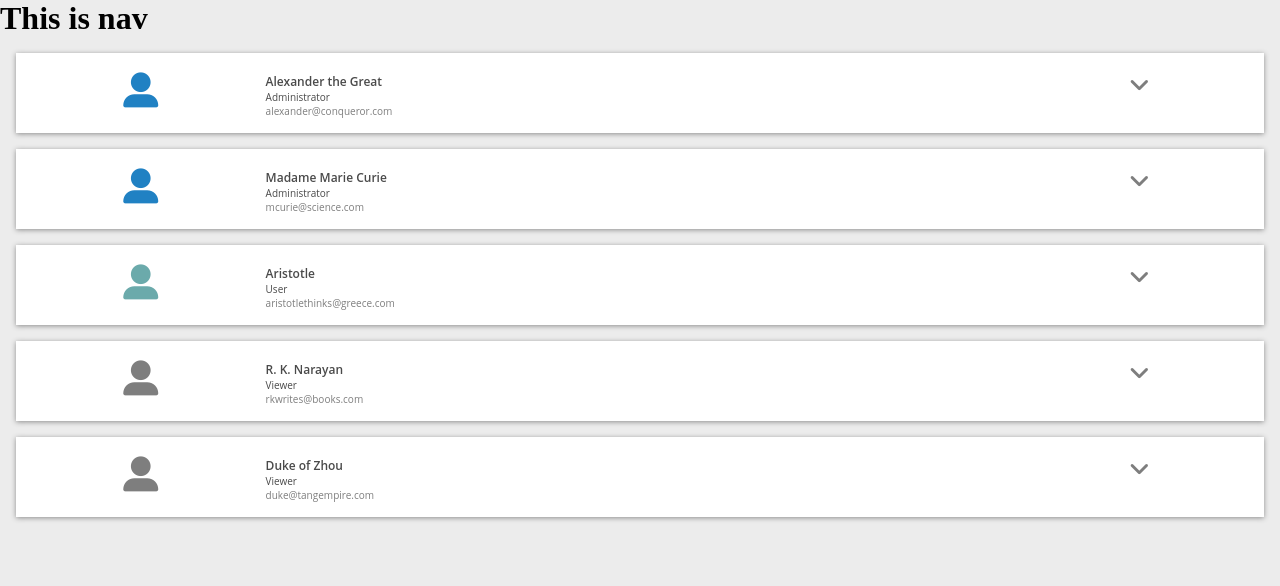
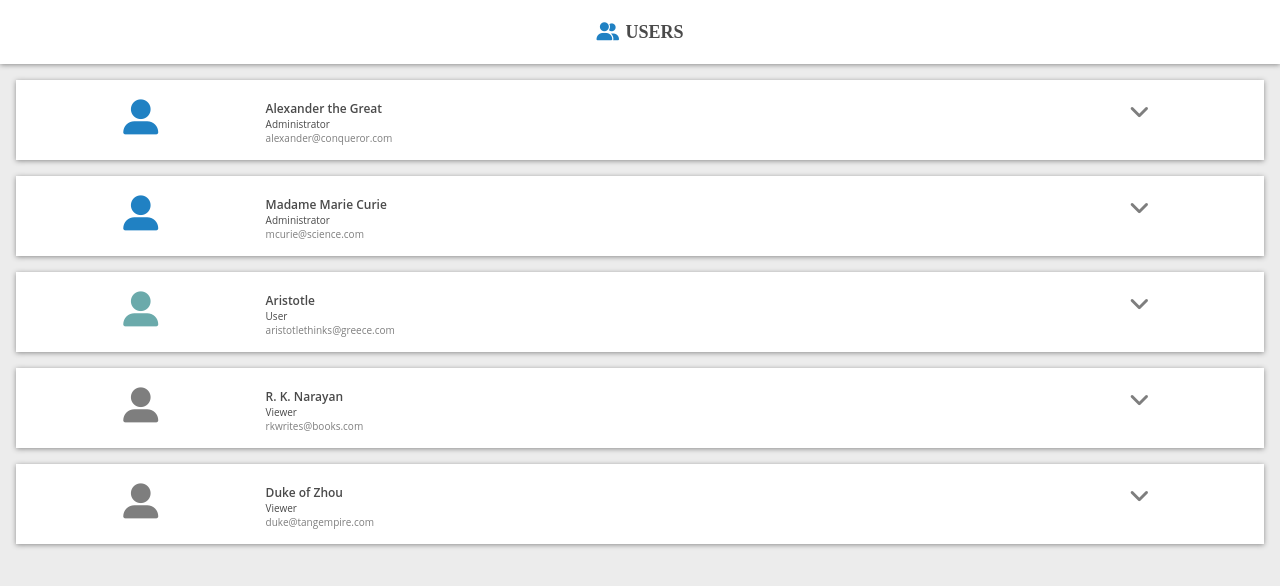
Before and after one commit to itsvivrant/veryable-front-end-challenge, a React (Create React App) app in the folder client/: page / in a window 1280 px wide. Shown: the top 586 px of the page. Built offline with nearby package versions, Linux system fonts and the light colour scheme.

Commit message:
add and stylize navbar

```diff
--- a/client/src/components/NavBar/index.css
+++ b/client/src/components/NavBar/index.css
@@ -0,0 +1,19 @@
+.nav-box {
+    background-color: white;
+    height: 64px;
+    box-shadow: 0px 1px 5px rgb(141, 141, 141);
+    display: flex;
+    justify-content: center;
+    align-items: center;
+}
+
+.fas.fa-user-friends {
+    color: #2081C3;
+    font-size: 18px;
+    margin-right: .5%;
+}
+
+.nav-box h1 {
+     font-size: 18px;
+     color: #4A4A4A
+}
--- a/client/src/components/NavBar/index.js
+++ b/client/src/components/NavBar/index.js
@@ -2,7 +2,11 @@ import "./index.css"
 
 function NavBar() {
     return (
-        <h1>This is nav</h1>
+        <div className='nav-box'>
+            <i className="fas fa-user-friends"></i>
+            <h1>USERS</h1>
+        </div>
+
     )
 
 }
--- a/client/src/components/UsersCard/index.js
+++ b/client/src/components/UsersCard/index.js
@@ -1,5 +1,4 @@
 import React, {useState} from 'react';
-
 
 
 function UsersCard({user, index}) {
```
